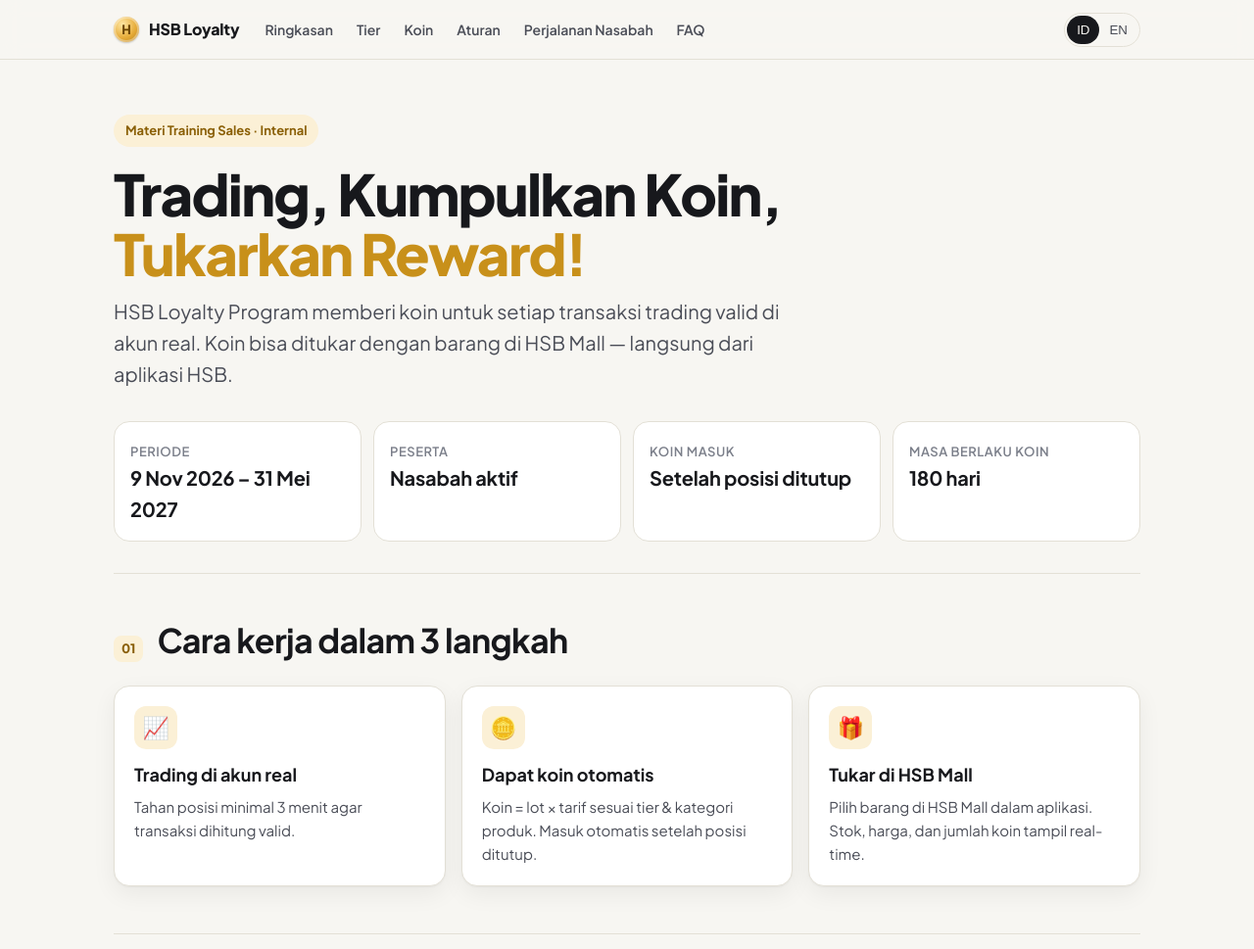
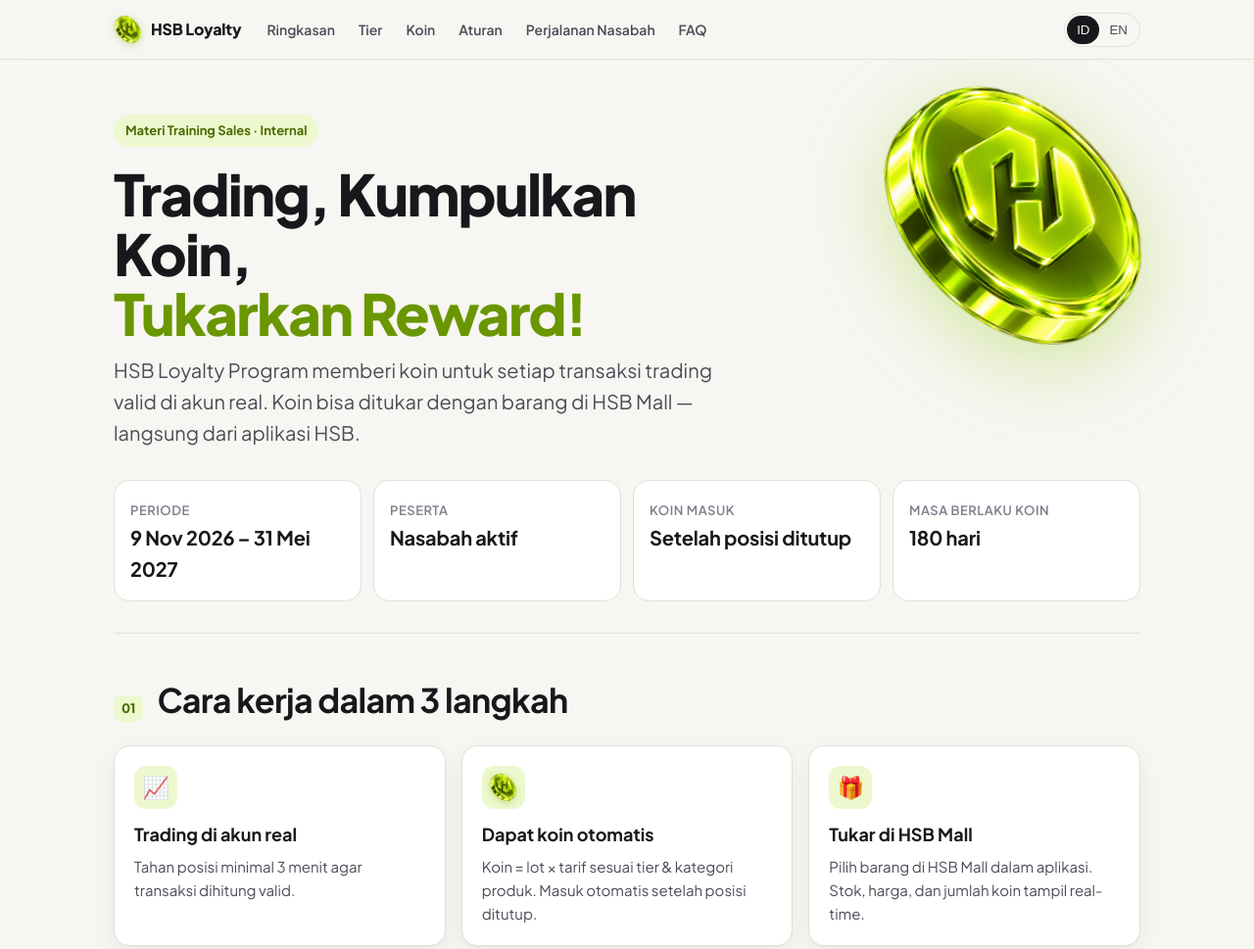
Before and after one commit to nemodao/lytpg_training, a plain HTML site: page index.html in a window 1280 px wide. Shown: the top 969 px of the page at 98% size. Drawn offline with Linux system fonts and the light colour scheme.

Commit message:
Use official HSB coin artwork and lime accent
Coin image replaces CSS coin in header, calculator, step card,
hero and favicon; accent palette shifted to match the coin.

Co-Authored-By: Claude Opus 5.5 <noreply@anthropic.com>

```diff
--- a/index.html
+++ b/index.html
@@ -5,25 +5,26 @@
 <meta name="viewport" content="width=device-width, initial-scale=1">
 <title>HSB Loyalty Training</title>
 <meta name="description" content="Materi training sales: HSB Loyalty Program — ringkasan S&K dan perjalanan nasabah.">
+<link rel="icon" type="image/png" href="images/coin-128.png">
 <link rel="preconnect" href="https://fonts.googleapis.com">
 <link rel="preconnect" href="https://fonts.gstatic.com" crossorigin>
 <link href="https://fonts.googleapis.com/css2?family=Plus+Jakarta+Sans:wght@400;500;600;700;800&display=swap" rel="stylesheet">
 <style>
 :root{
   --bg:#f7f6f2; --surface:#ffffff; --surface-2:#f0eee7; --ink:#17181c; --ink-2:#4a4d57; --ink-3:#7b7f8a;
-  --line:#e3e0d6; --accent:#c8901a; --accent-ink:#8a5f05; --accent-soft:#fbf0d6; --good:#1f8a5b; --good-soft:#e2f4ea;
+  --line:#e3e0d6; --accent:#6a9600; --accent-ink:#4a6a00; --accent-soft:#eef8cf; --good:#1f8a5b; --good-soft:#e2f4ea;
   --bad:#c2412d; --bad-soft:#fbe7e3; --radius:16px; --shadow:0 1px 2px rgba(0,0,0,.04),0 8px 24px rgba(0,0,0,.06);
 }
 @media (prefers-color-scheme: dark){
   :root:not([data-theme="light"]){
     --bg:#0f1013; --surface:#17191e; --surface-2:#1f2229; --ink:#f2f1ec; --ink-2:#b9bcc6; --ink-3:#8a8e99;
-    --line:#2a2e36; --accent:#e6ac3a; --accent-ink:#f2c56b; --accent-soft:#2c2412; --good:#4cc38a; --good-soft:#15291f;
+    --line:#2a2e36; --accent:#c6f432; --accent-ink:#d2f760; --accent-soft:#1f2709; --good:#4cc38a; --good-soft:#15291f;
     --bad:#ef7a66; --bad-soft:#2e1814; --shadow:0 1px 2px rgba(0,0,0,.3),0 8px 24px rgba(0,0,0,.35);
   }
 }
 :root[data-theme="dark"]{
   --bg:#0f1013; --surface:#17191e; --surface-2:#1f2229; --ink:#f2f1ec; --ink-2:#b9bcc6; --ink-3:#8a8e99;
-  --line:#2a2e36; --accent:#e6ac3a; --accent-ink:#f2c56b; --accent-soft:#2c2412; --good:#4cc38a; --good-soft:#15291f;
+  --line:#2a2e36; --accent:#c6f432; --accent-ink:#d2f760; --accent-soft:#1f2709; --good:#4cc38a; --good-soft:#15291f;
   --bad:#ef7a66; --bad-soft:#2e1814; --shadow:0 1px 2px rgba(0,0,0,.3),0 8px 24px rgba(0,0,0,.35);
 }
 *{box-sizing:border-box}
@@ -37,7 +38,7 @@ a{color:var(--accent-ink)}
 .top{position:sticky;top:0;z-index:10;background:color-mix(in srgb,var(--bg) 88%,transparent);backdrop-filter:blur(10px);border-bottom:1px solid var(--line)}
 .top .wrap{display:flex;align-items:center;gap:16px;height:60px}
 .brand{display:flex;align-items:center;gap:10px;font-weight:800;letter-spacing:-.01em;white-space:nowrap}
-.coin{width:26px;height:26px;border-radius:50%;background:radial-gradient(circle at 35% 30%,#ffe7a3,#e6ac3a 55%,#b47a0c);box-shadow:inset 0 0 0 2px rgba(255,255,255,.35),0 1px 2px rgba(0,0,0,.2);display:inline-grid;place-items:center;color:#6b4500;font-size:13px;font-weight:800;flex:none}
+.coin{width:28px;height:28px;display:inline-block;flex:none;background:url(images/coin-128.png) center/contain no-repeat;filter:drop-shadow(0 2px 4px rgba(120,170,0,.35))}
 nav.links{display:flex;gap:4px;overflow-x:auto;scrollbar-width:none;flex:1;min-width:0}
 nav.links::-webkit-scrollbar{display:none}
 nav.links a{color:var(--ink-2);text-decoration:none;font-size:14px;font-weight:600;padding:6px 10px;border-radius:999px;white-space:nowrap}
@@ -48,7 +49,12 @@ nav.links a:hover{background:var(--surface-2);color:var(--ink)}
 @media (max-width:720px){nav.links{display:none}}
 
 /* hero */
-.hero{padding:56px 0 32px}
+.hero{padding:56px 0 32px;position:relative}
+.hero-coin{position:absolute;right:0;top:28px;width:clamp(150px,24vw,260px);height:auto;filter:drop-shadow(0 18px 40px rgba(140,200,0,.35));pointer-events:none;animation:float 6s ease-in-out infinite}
+@keyframes float{0%,100%{transform:translateY(0) rotate(-4deg)}50%{transform:translateY(-10px) rotate(2deg)}}
+@media (prefers-reduced-motion:reduce){.hero-coin{animation:none}}
+.hero h1,.hero .lead{position:relative;max-width:640px}
+@media (max-width:820px){.hero-coin{width:110px;top:18px;opacity:.95}.hero h1{padding-right:90px}}
 .eyebrow{display:inline-flex;align-items:center;gap:8px;font-size:13px;font-weight:700;color:var(--accent-ink);background:var(--accent-soft);padding:6px 12px;border-radius:999px}
 h1{font-size:clamp(34px,6vw,58px);line-height:1.05;letter-spacing:-.03em;margin:18px 0 12px;font-weight:800}
 h1 em{font-style:normal;color:var(--accent)}
@@ -103,7 +109,7 @@ h2{font-size:clamp(26px,3.6vw,34px);letter-spacing:-.02em;margin:0;line-height:1
 .seg button[aria-pressed="true"]{background:var(--ink);color:var(--bg);border-color:var(--ink)}
 .calc input{width:100%;font:600 18px inherit;padding:10px 12px;border:1px solid var(--line);border-radius:10px;background:var(--surface);color:var(--ink)}
 .result{display:flex;align-items:center;gap:12px;background:var(--accent-soft);border-radius:12px;padding:14px 16px;margin-top:6px}
-.result .coin{width:38px;height:38px;font-size:16px}
+.result .coin{width:44px;height:44px}
 .result b{font-size:28px;letter-spacing:-.02em;font-variant-numeric:tabular-nums}
 .result small{display:block;color:var(--ink-2);font-size:13px}
 
@@ -186,7 +192,7 @@ footer .wrap{display:flex;flex-wrap:wrap;gap:12px;justify-content:space-between}
 
 <header class="top">
   <div class="wrap">
-    <div class="brand"><span class="coin" aria-hidden="true">H</span>HSB Loyalty</div>
+    <div class="brand"><span class="coin" aria-hidden="true"></span>HSB Loyalty</div>
     <nav class="links" aria-label="Sections">
       <a href="#ringkasan"><span class="id">Ringkasan</span><span class="en">Overview</span></a>
       <a href="#tier">Tier</a>
@@ -206,6 +212,7 @@ footer .wrap{display:flex;flex-wrap:wrap;gap:12px;justify-content:space-between}
 <div class="wrap">
 
   <div class="hero">
+    <img class="hero-coin" src="images/coin-600.png" alt="" aria-hidden="true">
     <span class="eyebrow"><span class="id">Materi Training Sales · Internal</span><span class="en">Sales Training · Internal</span></span>
     <h1><span class="id">Trading, Kumpulkan Koin,<br><em>Tukarkan Reward!</em></span><span class="en">Trade, Collect Coins,<br><em>Redeem Rewards!</em></span></h1>
     <p class="lead">
@@ -227,7 +234,7 @@ footer .wrap{display:flex;flex-wrap:wrap;gap:12px;justify-content:space-between}
       <div class="card step"><div class="ic">📈</div>
         <h3><span class="id">Trading di akun real</span><span class="en">Trade on a real account</span></h3>
         <p><span class="id">Tahan posisi minimal 3 menit agar transaksi dihitung valid.</span><span class="en">Hold the position at least 3 minutes for the trade to count as valid.</span></p></div>
-      <div class="card step"><div class="ic">🪙</div>
+      <div class="card step"><div class="ic"><span class="coin" aria-hidden="true"></span></div>
         <h3><span class="id">Dapat koin otomatis</span><span class="en">Earn coins automatically</span></h3>
         <p><span class="id">Koin = lot × tarif sesuai tier &amp; kategori produk. Masuk otomatis setelah posisi ditutup.</span><span class="en">Coins = lot × rate by tier &amp; product category. Credited automatically after the position closes.</span></p></div>
       <div class="card step"><div class="ic">🎁</div>
@@ -296,7 +303,7 @@ footer .wrap{display:flex;flex-wrap:wrap;gap:12px;justify-content:space-between}
             <button type="button" data-v="3" aria-pressed="false">Forex</button>
           </div></div>
         <div class="row"><label for="lot">Lot</label><input id="lot" type="number" inputmode="decimal" min="0" step="0.01" value="0.50"></div>
-        <div class="result"><span class="coin" aria-hidden="true">H</span><div><b id="coins">350</b><small id="formula">0.50 × 700</small></div></div>
+        <div class="result"><span class="coin" aria-hidden="true"></span><div><b id="coins">350</b><small id="formula">0.50 × 700</small></div></div>
         <p style="font-size:13px;color:var(--ink-3);margin:10px 0 0"><span class="id">Hanya untuk transaksi valid (tahan ≥ 3 menit) di akun real.</span><span class="en">Valid trades only (held ≥ 3 minutes) on a real account.</span></p>
       </div>
     </div>
```
Also changed, not shown: images/coin-128.png (added), images/coin-600.png (added).
